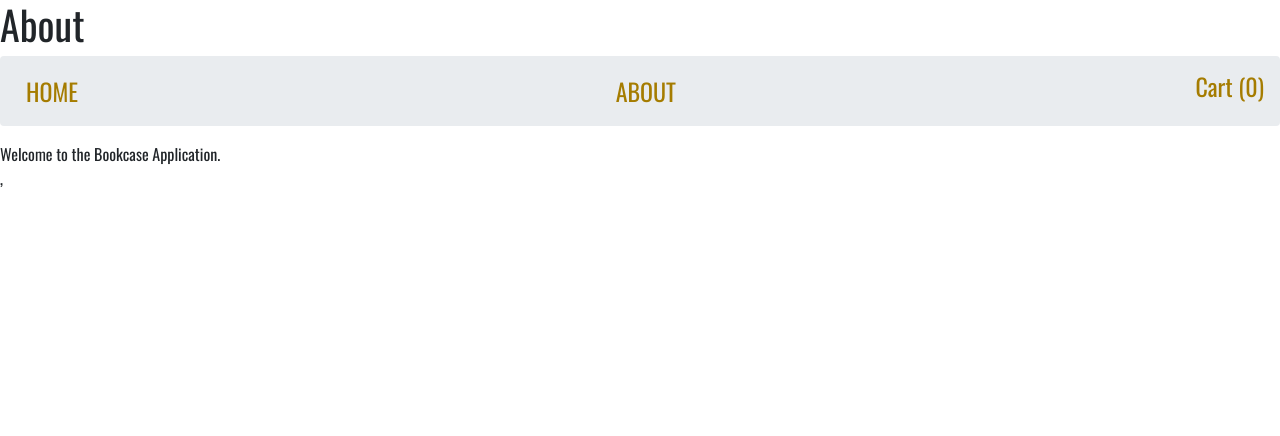
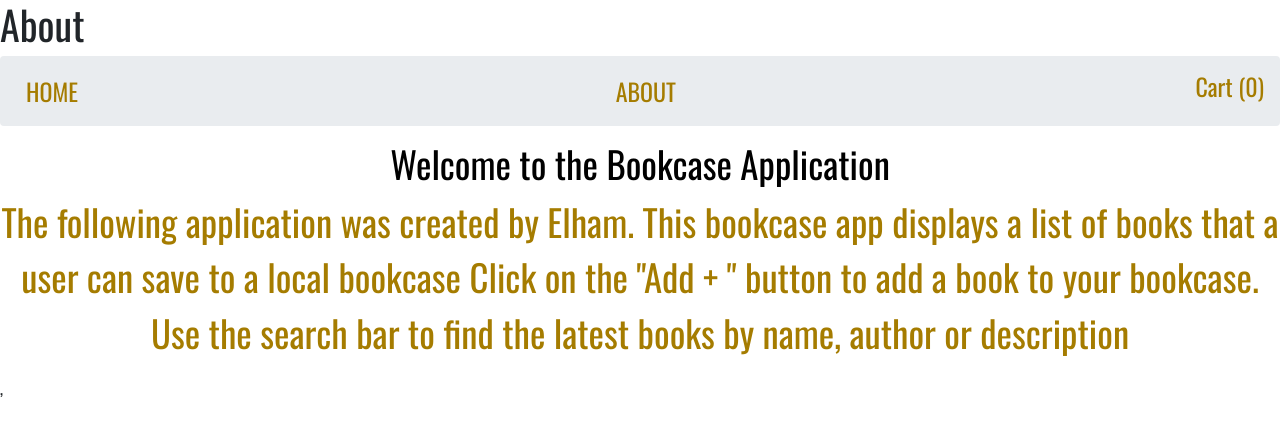
Before and after one commit to ellehagi/bookcase, a React (Create React App) app: page /about in a window 1280 px wide. Shown: the top 436 px of the page. Built offline with nearby package versions, Linux system fonts and the light colour scheme.

Commit message:
css changes

```diff
--- a/src/App.css
+++ b/src/App.css
@@ -99,3 +99,13 @@ body{
     color:#fff;
 
   }
+  .body-name{
+    font-size: 2.3rem;
+    text-align: center;
+    color:#a57c00;
+  }
+  .title-name{
+    font-size: 2.3rem;
+    text-align: center;
+    color: black;
+  }
--- a/src/components/Search.js
+++ b/src/components/Search.js
@@ -20,6 +20,7 @@ const Search = (props) => {
         </form>
         <h1>{props.keyword && 'Searching for keyword:' + props.keyword}</h1>
     </div>
+
 }
 
 Search.propTypes = propTypes;
--- a/src/pages/About.js
+++ b/src/pages/About.js
@@ -11,8 +11,11 @@ const About = (props) => {
                   <Link className="nav-links" to="/about"> ABOUT </Link>
                   <Link className="nav-links" to="/bookcase" className="bookLink">  CART ({props.cartLength}) </Link>
                 </div>
-                <div className="page">Welcome to the Bookcase Application.</div>
+            <h2 className="title-name">Welcome to the Bookcase Application</h2>
+            <p className="body-name">The following application was created by Elham. This bookcase app displays a list of books that a user can save to a local bookcase
+Click on the "Add + " button to add a book to your bookcase. Use the search bar to find the latest books by name, author or description</p>
             </div>
+
     )
 }
 
```
